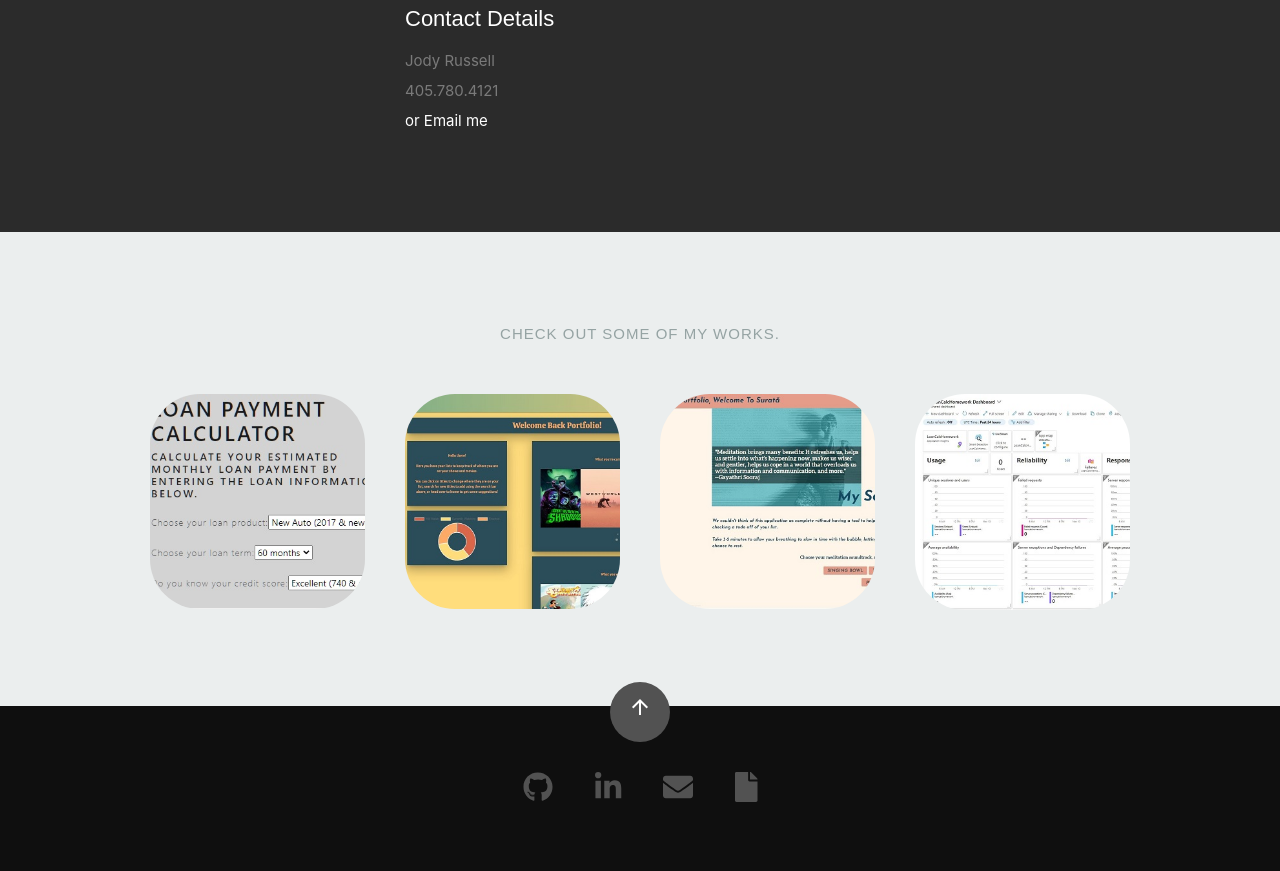
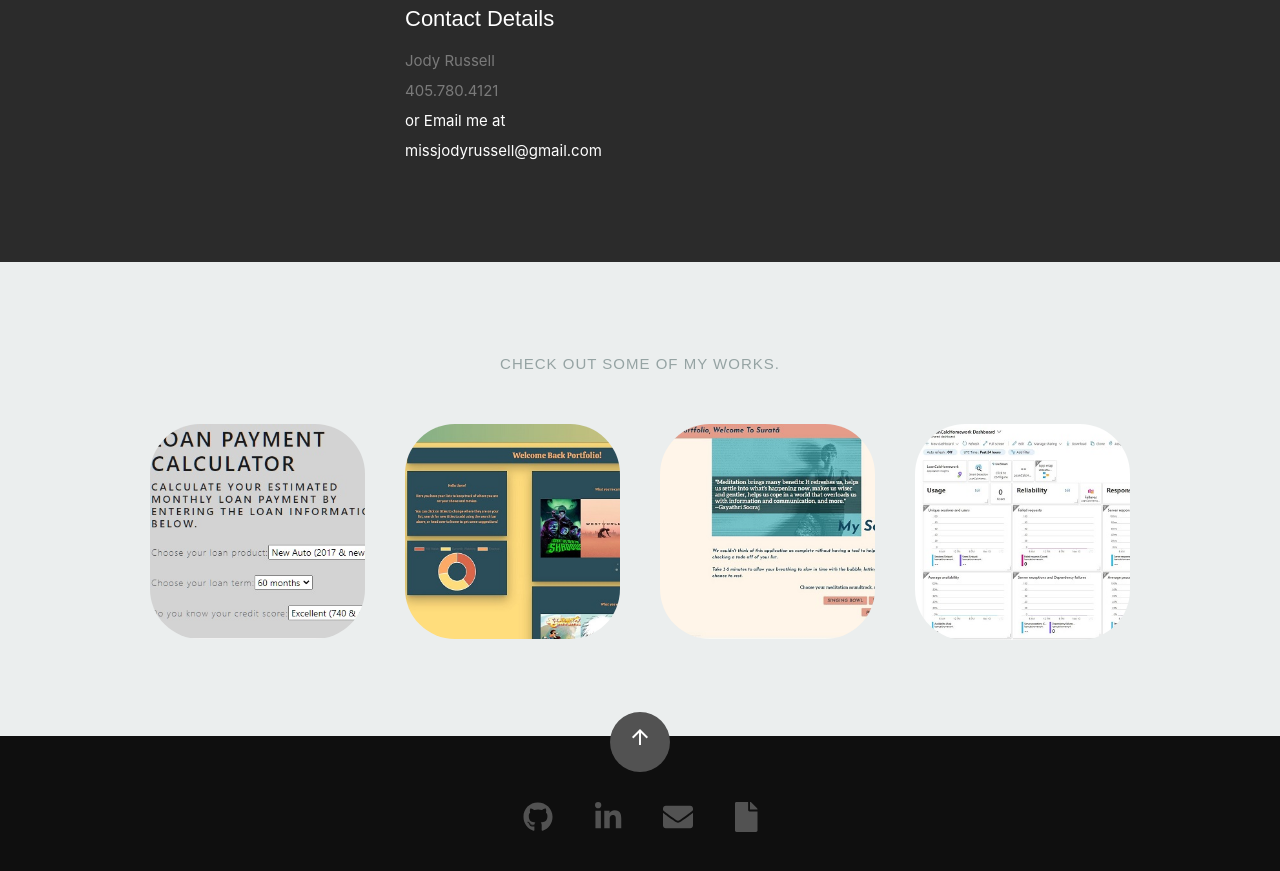
Before and after one commit to missjody/workportfolio, a React (Create React App) app: page / in a window 1280 px wide. Shown: the part 1114-1985 px from the top of the page. Built offline with nearby package versions, Linux system fonts and the light colour scheme.

Commit message:
Update About.js

```diff
--- a/src/components/About.js
+++ b/src/components/About.js
@@ -33,7 +33,7 @@ export default class About extends Component {
                      {resumeData.address}
                     </span>
                     <br></br>
-                    <a href={resumeData.website}>or Email me</a>
+                    <a href={resumeData.website} target="_blank">or Email me at missjodyrussell@gmail.com</a>
        					   </p>
                   </div>
                </div>
```
